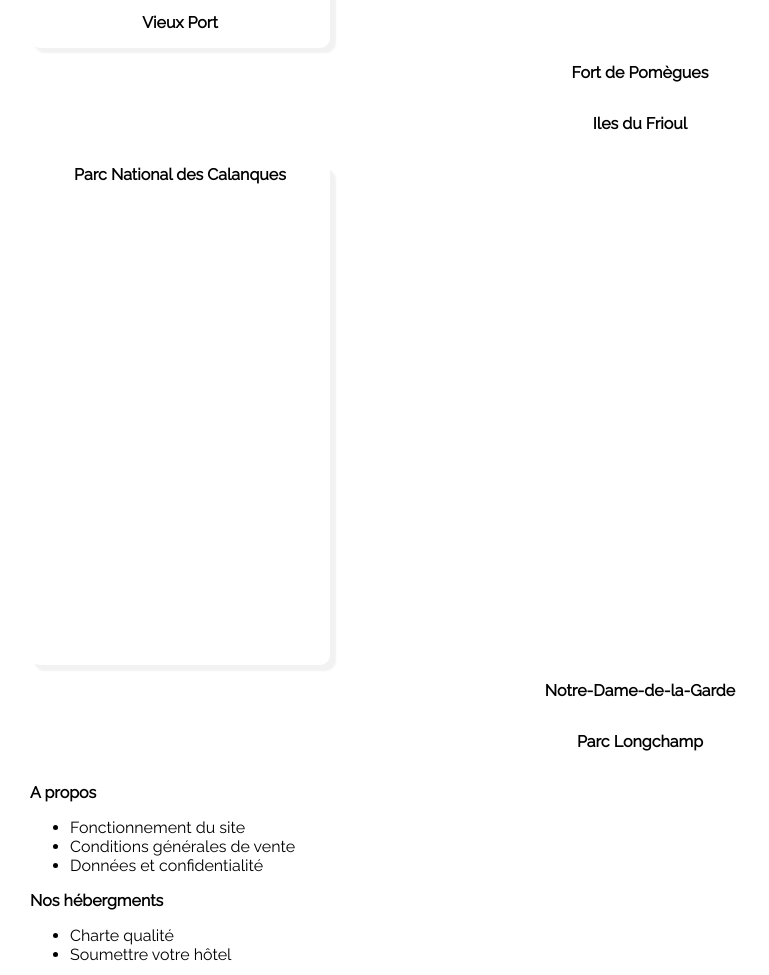
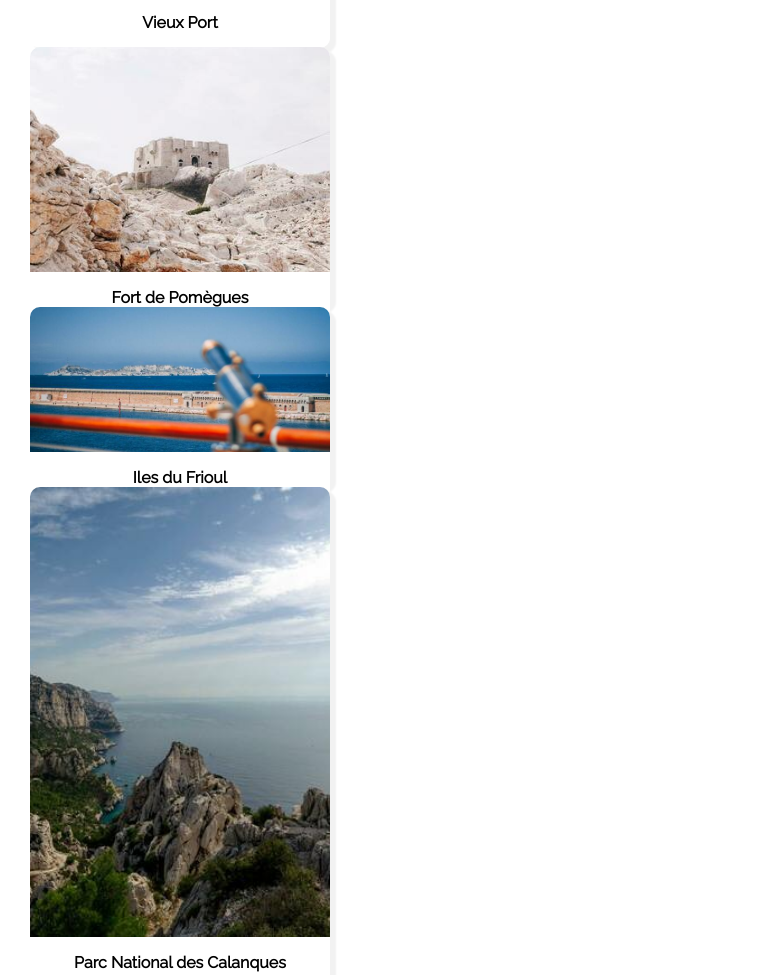
Before and after one commit to melcd238/ocp2newversion-reservia, a website: page index.html in a window 1280 px wide. Shown: the part 1469-2444 px from the top of the page, without its empty margins (0-769 px from the left). Drawn offline with Linux system fonts and the light colour scheme.

Commit message:
photo activites Marseille

```diff
--- a/index.html
+++ b/index.html
@@ -202,13 +202,13 @@
 
           <div>
           <a href=""> <div class="activite-medium">
-            <div class="photo-activites-large"> </div>
+            <div class="photo-activites-medium-fort"> </div>
             <div class="name-activites"><h3>Fort de Pomègues </h3>
             </div>
           </div></a>
 
           <a href=""> <div class="activite-small">
-            <div class="photo-activites-large"> </div>
+            <div class="photo-activites-small-ile"> </div>
             <div class="name-activites"><h3>Iles du Frioul </h3>
             </div>
           </div></a>
@@ -217,7 +217,7 @@
 
 
           <a href=""> <div class="activite-large">
-            <div class="photo-activites-large"> </div>
+            <div class="photo-activites-large-calanques"> </div>
             <div class="name-activites"><h3>Parc National des Calanques </h3>
             </div>
           </div></a>
@@ -225,14 +225,14 @@
           <div>
 
             <a href=""> <div class="activite-small">
-                <div class="photo-activites-large"> </div>
+                <div class="photo-activites-small-lagarde"> </div>
                 <div class="name-activites"><h3>Notre-Dame-de-la-Garde  </h3>
                 </div>
               </div></a>
 
 
               <a href=""> <div class="activite-medium">
-                <div class="photo-activites-large"> </div>
+                <div class="photo-activites-medium-longchamp"> </div>
                 <div class="name-activites"><h3>Parc Longchamp  </h3>
                 </div>
               </div></a>
--- a/scss/style.scss
+++ b/scss/style.scss
@@ -264,6 +264,7 @@ main{
             a{
                 text-decoration: none;
                 color: black;
+                font-weight: 400;
             }
             .photo-activites-large-port{
                 background: url(../images/activites/4_small/vieux-port.jpg);
@@ -274,6 +275,60 @@ main{
                 height: 450px;
 
             }
+            .photo-activites-large-calanques{
+                background: url(../images/activites/4_small/parc-National-Calanques.jpg);
+                background-repeat: no-repeat;
+                background-position: center;
+                background-size: auto 100%;
+                border-radius: 10px 10px 0 0;
+                height: 450px;
+            }
+            .activite-medium{
+                width: 300px ;
+                height: 260px;
+                border-radius: 10px 10px;
+                box-shadow: 5px 5px 2px 1px  $color-fond ;
+
+            }
+            .photo-activites-medium-fort{
+                background: url(../images/activites/4_small/fort-pomegues.jpg);
+                background-repeat: no-repeat;
+                background-position: center;
+                background-size: 100% auto;
+                border-radius: 10px 10px 0 0;
+                height: 225px;
+            }
+            .photo-activites-medium-longchamp{
+                background: url(../images/activites/4_small/parc-longchamp.jpg);
+                background-repeat: no-repeat;
+                background-position: center;
+                background-size: 100% auto;
+                border-radius: 10px 10px 0 0;
+                height: 225px;
+            }
+            .activite-small{
+                width: 300px ;
+                height: 180px;
+                border-radius: 10px 10px;
+                box-shadow: 5px 5px 2px 1px  $color-fond ;
+
+            }
+            .photo-activites-small-ile{
+                background: url(../images/activites/4_small/iles-frioul.jpg);
+                background-repeat: no-repeat;
+                background-position: center;
+                background-size: 100% auto;
+                border-radius: 10px 10px 0 0;
+                height: 145px;
+            }
+            .photo-activites-small-lagarde{
+                background: url(../images/activites/4_small/dame-garde.jpg);
+                background-repeat: no-repeat;
+                background-position: center;
+                background-size: 100% auto;
+                border-radius: 10px 10px 0 0;
+                height: 145px;
+            }
         }
 
 
```
Also changed, not shown: css/style.css.
